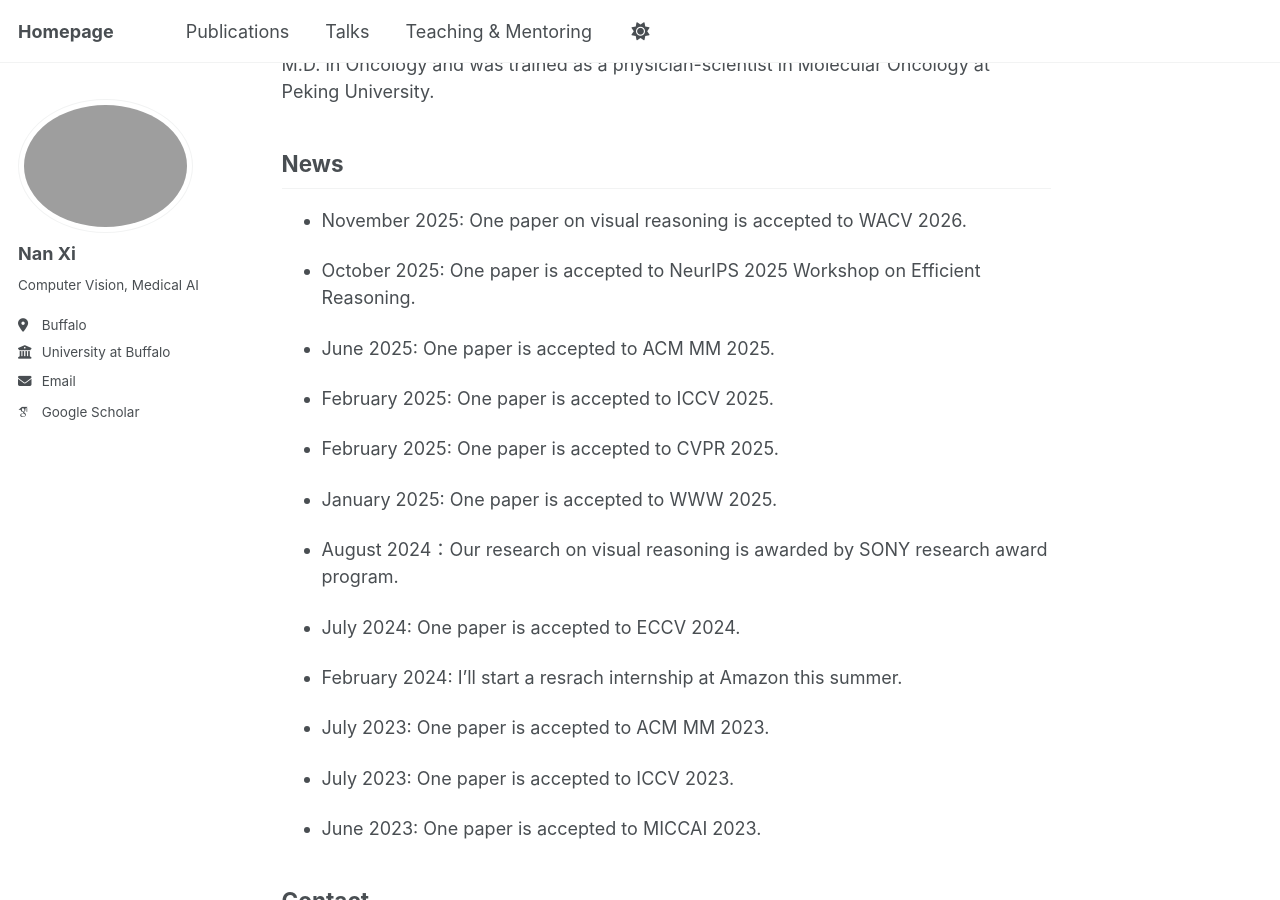
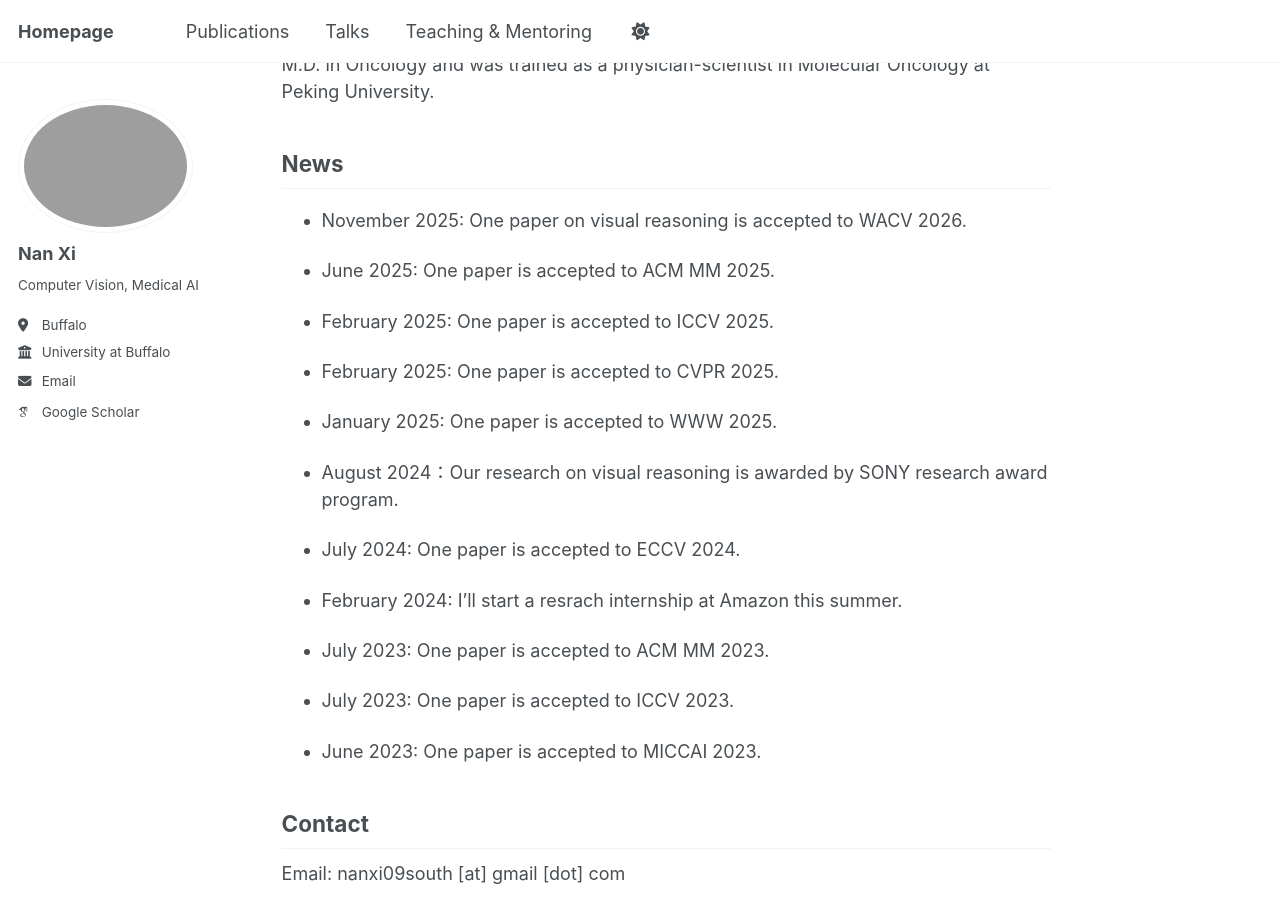
Before and after one commit to southnx/southnx.github.io, a Jekyll site: the page built from _pages/about.md, in a window 1280 px wide and 900 px high, scrolled down 588 px. Built offline with Jekyll 4.4.1, drawn with Linux system fonts in a browser that asks for light colours; some web fonts are replaced; a script that is not in the unit is left out.

Commit message:
Remove NeurIPS 2025 paper acceptance news
Removed a news entry about a paper accepted to NeurIPS 2025.

```diff
--- a/_pages/about.md
+++ b/_pages/about.md
@@ -21,8 +21,6 @@ I obtained Ph.D. in Computer Science and Engineering at University at Buffalo (U
 ## News
 - November 2025: One paper on visual reasoning is accepted to WACV 2026.
 
-- October 2025: One paper is accepted to NeurIPS 2025 Workshop on Efficient Reasoning.
-
 - June 2025: One paper is accepted to ACM MM 2025.
 
 - February 2025: One paper is accepted to ICCV 2025.
```
